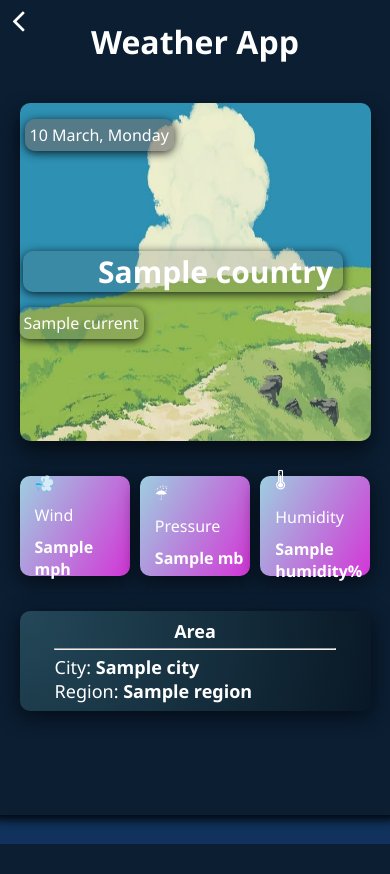
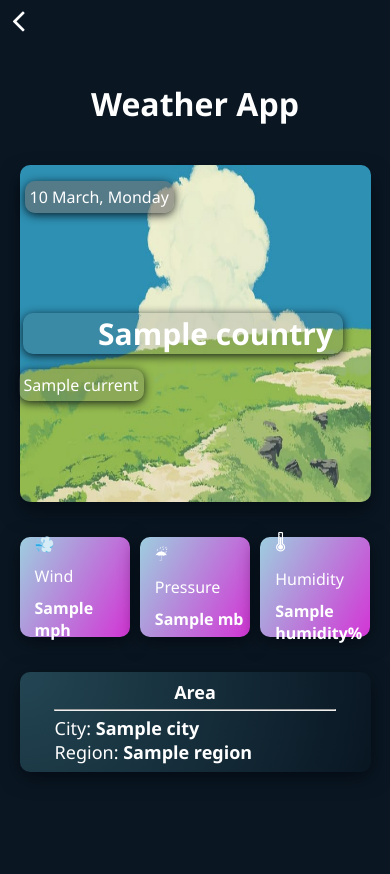
Before and after one commit to dlanod101/Weather-app, a Flask app: template templates/resultpg.html in a window 390 px wide. Before the commit the page ends 844 px from the top, so only its background shows below. Run offline with Flask 3, Linux system fonts and the light colour scheme; the template is opened without the code that fills it: most values are stand-ins (such as "Sample title", 1, 10 or a date in 2020).

Commit message:
Update resultpg.html to enhance mobile responsiveness and adjust background colors

```diff
--- a/templates/resultpg.html
+++ b/templates/resultpg.html
@@ -164,6 +164,9 @@
         }
 
         @media (max-width: 600px) {
+            body {
+                background-color: rgb(10, 24, 36);
+            }
             .container {
                 display: flex;
                 flex-direction: column;
@@ -171,6 +174,7 @@
                 justify-content: center;
                 width: 100vw;
                 height: 100%;
+                background-color: rgba(10, 24, 36, 0.74);
             }
             h3 {
                 margin-left: 1%;
@@ -180,8 +184,10 @@
                 margin-right: 20px;
                 padding: 10px;
                 margin-top: -10px;
-                padding-bottom: 10vh;
+                height: 100vh;
                 gap: 15px;
+                background-color: rgba(10, 24, 36, 0.74);
+                box-shadow: none;
             }
 
             #back {
@@ -190,6 +196,10 @@
             }
         }
         @media (max-width: 350px) {
+            body {
+                background-color: rgb(10, 24, 36);
+                padding-bottom: 20px;
+            }
             h3 {
                 margin-left: 8%;
                 width: 8em;
```
